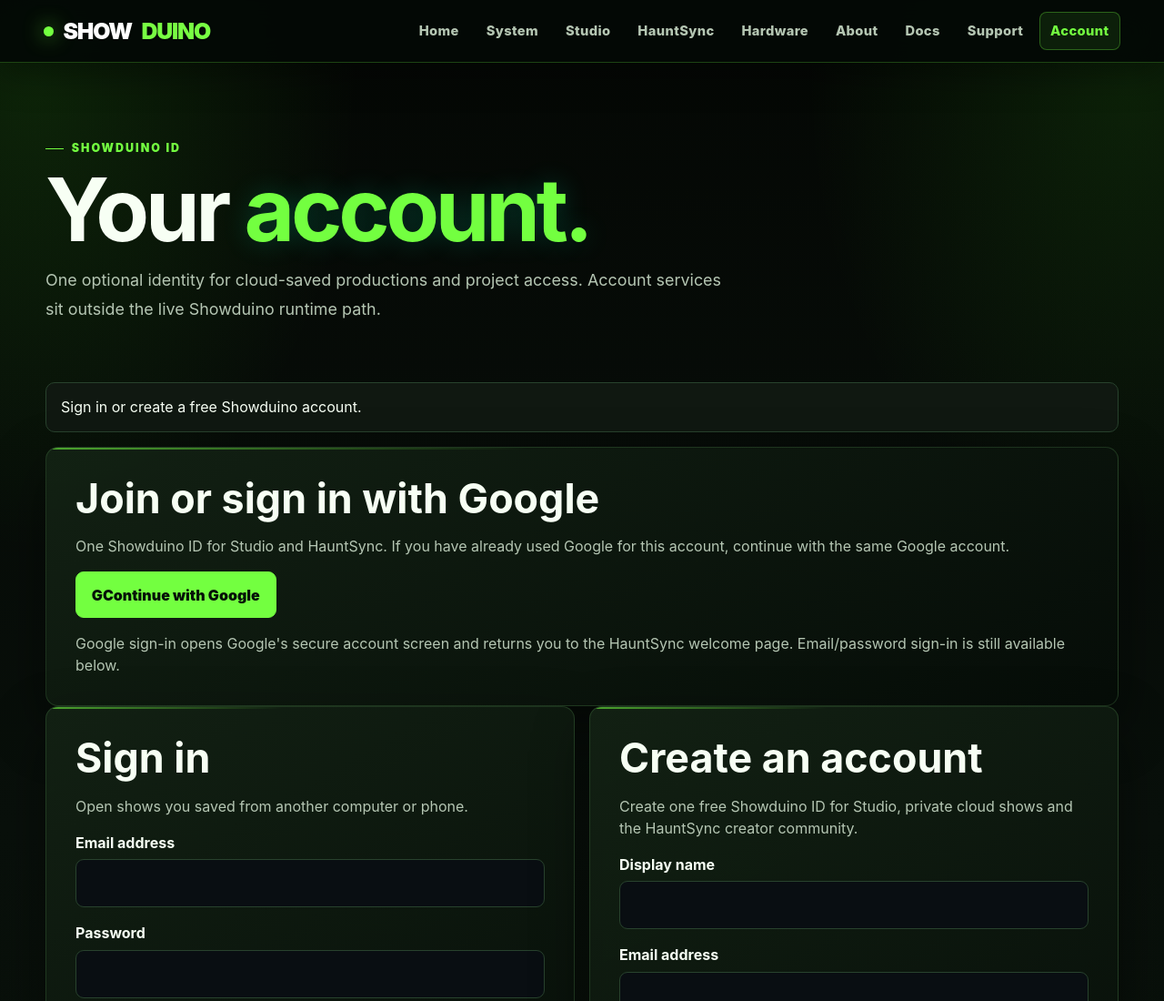
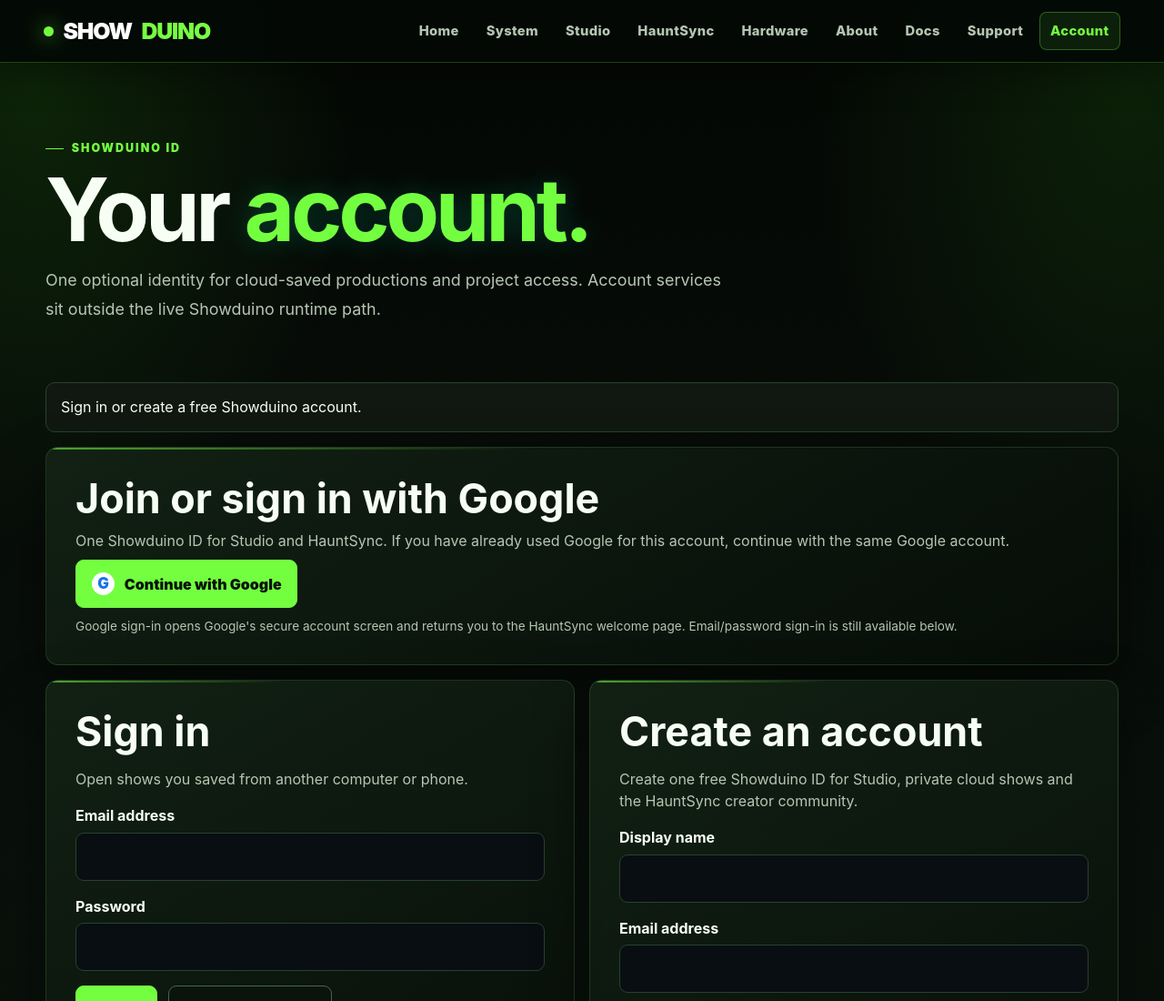
Before and after one commit to sumkindafreak/showduino.com, a plain HTML site: page account.html in a window 1280 px wide. Shown: the top 1100 px of the page at 91% size. Drawn offline with nearby package versions, Linux system fonts and the light colour scheme.

Commit message:
style(auth): make Google sign-in accessible and visually distinct

```diff
--- a/css/hauntsync-onboarding.css
+++ b/css/hauntsync-onboarding.css
@@ -9,3 +9,11 @@
 .hs-onboarding-step-state{padding:.5rem .7rem;border:1px solid var(--site-border);border-radius:8px;color:var(--site-muted);font-size:.85rem;font-weight:700}
 .hs-onboarding-step-state.ready{border-color:rgba(120,255,67,.32);color:#caffbe}
 @media(max-width:850px){.hs-onboarding-steps{grid-template-columns:1fr}}
+
+/* Google is an alternative auth route, not a separate identity. */
+.hs-google-auth { margin:1rem 0; display:flex; flex-direction:column; align-items:flex-start; gap:.6rem; }
+.hs-google-auth h2 { margin:0; }
+.hs-google-auth p { margin:0; }
+.hs-google-button { display:inline-flex; align-items:center; gap:.65rem; justify-content:center; }
+.hs-google-symbol { display:inline-grid; place-items:center; width:1.6rem; height:1.6rem; border-radius:50%; background:#fff; color:#1a73e8; font-weight:900; font-size:1.05rem; }
+.hs-google-note { font-size:.85rem; line-height:1.5; }
```
